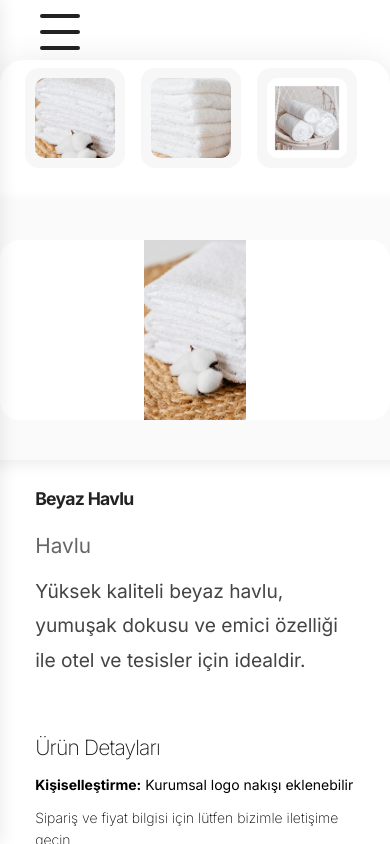
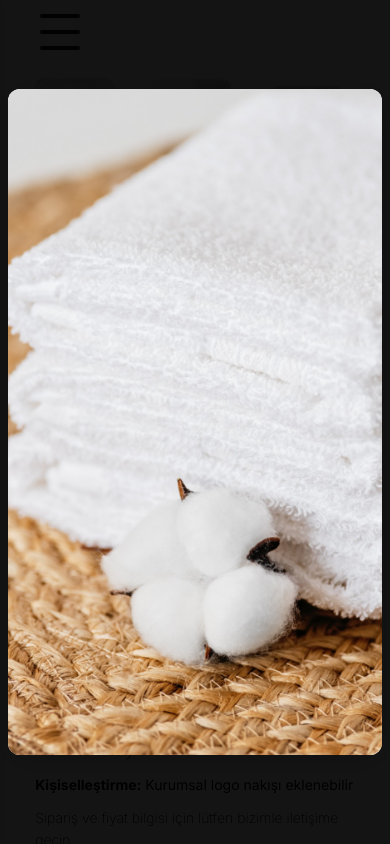
Before and after one commit to MertBlk/ruvidoTekstil, a React (Vite) app: page /products/1 in a window 390 px wide. Both pictures are taken after a click on the element 75 px from the left and 118 px from the top of the page. Built offline with nearby package versions, Linux system fonts and the light colour scheme; the HTML template or start-up script is replaced by a standard one.

Commit message:
mobilde ürün detay sayfasında görseleğe tıklandığında büyütme olayı geldi

```diff
--- a/src/ProductDetail.css
+++ b/src/ProductDetail.css
@@ -268,3 +268,29 @@
     font-size: 0.8rem;
   }
 }
+
+@media (max-width: 768px) {
+  .image-modal {
+    position: fixed;
+    top: 0; left: 0; right: 0; bottom: 0;
+    background: rgba(0,0,0,0.92);
+    z-index: 9999;
+    display: flex;
+    align-items: center;
+    justify-content: center;
+    cursor: zoom-out;
+    animation: fadeInModal .2s;
+  }
+  .image-modal-img {
+    max-width: 96vw;
+    max-height: 90vh;
+    border-radius: 12px;
+    box-shadow: 0 4px 32px rgba(0,0,0,0.25);
+    background: #fff;
+    object-fit: contain;
+  }
+  @keyframes fadeInModal {
+    from { opacity: 0; }
+    to { opacity: 1; }
+  }
+}
--- a/src/ProductDetail.jsx
+++ b/src/ProductDetail.jsx
@@ -1,6 +1,8 @@
 import React, { useState, useEffect, useMemo, useCallback } from 'react';
 import { useParams, Link } from 'react-router-dom';
 import './ProductDetail.css';
+
+const isMobile = () => window.innerWidth <= 768;
 
 // Ürün listesinden price, minOrder ve deliveryTime özelliklerini kaldırıyorum
 const products = [
@@ -348,6 +350,7 @@ const products = [
 const ProductDetail = () => {
     const { id } = useParams();
     const [mainImageIndex, setMainImageIndex] = useState(0);
+    const [showModal, setShowModal] = useState(false);
 
     const product = useMemo(() => products.find(p => p.id === parseInt(id)), [id]);
 
@@ -364,6 +367,7 @@ const ProductDetail = () => {
     // Ana görsel değiştirme fonksiyonu
     const handleImageChange = useCallback((idx) => {
         setMainImageIndex(idx);
+        if (isMobile()) setShowModal(true);
     }, []);
 
     useEffect(() => {
@@ -419,6 +423,8 @@ const ProductDetail = () => {
                             src={product.images[mainImageIndex]}
                             alt={product.name}
                             className="gallery-main-image-vertical"
+                            onClick={() => isMobile() && setShowModal(true)}
+                            style={{ cursor: isMobile() ? 'zoom-in' : 'default' }}
                         />
                     ) : (
                         <div className="no-image">Görsel Mevcut Değil</div>
@@ -447,6 +453,16 @@ const ProductDetail = () => {
                     </div>
                 </div>
             </div>
+            {/* Modal for mobile image zoom */}
+            {showModal && (
+                <div className="image-modal" onClick={() => setShowModal(false)}>
+                    <img
+                        src={product.images[mainImageIndex]}
+                        alt={product.name}
+                        className="image-modal-img"
+                    />
+                </div>
+            )}
             <div className="suggested-products-section">
                 <h2>Bu ürünler de ilginizi çekebilir</h2>
                 <div className="suggested-products">
```
